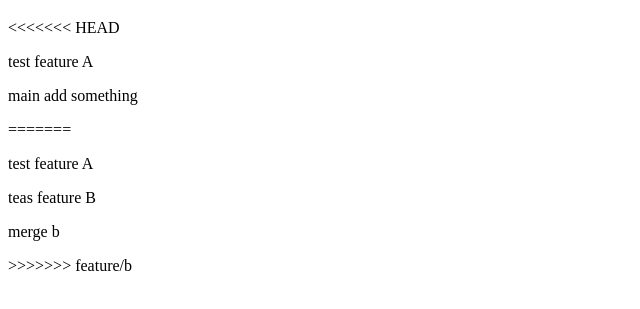
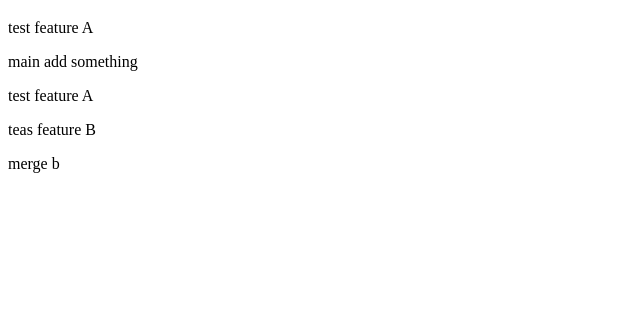
Before and after one commit to 21Jasper12/git-test, a plain HTML site: page index.html in a window 1280 px wide. Shown: the part 61-370 px from the top of the page, without its empty margins (0-640 px from the left). Drawn offline with Linux system fonts and the light colour scheme.

Commit message:
merge all

```diff
--- a/index.html
+++ b/index.html
@@ -8,19 +8,16 @@
 
 <body>
   <h1>Git Demo</h1>
-<<<<<<< HEAD
   <p>test feature A</p>
 
 
 
   <p>main add something</p>
-=======
   <p>test feature A</p>
 
   <p>teas feature B</p>
 
   <p>merge b</p>
->>>>>>> feature/b
 </body>
 
 </html>
```
